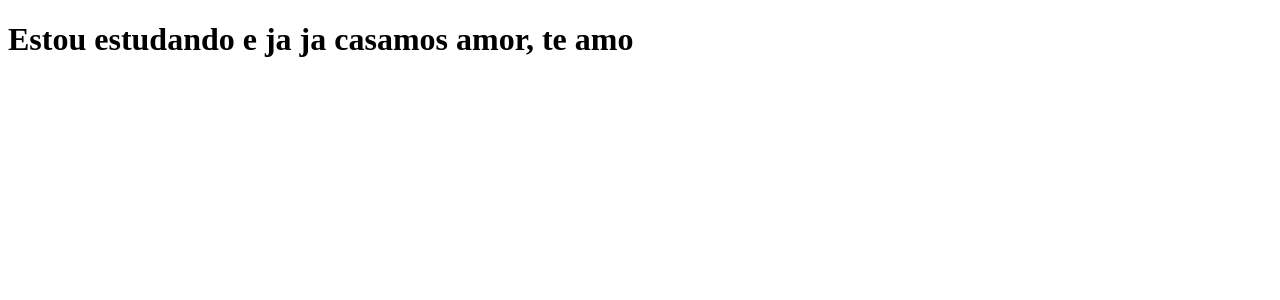
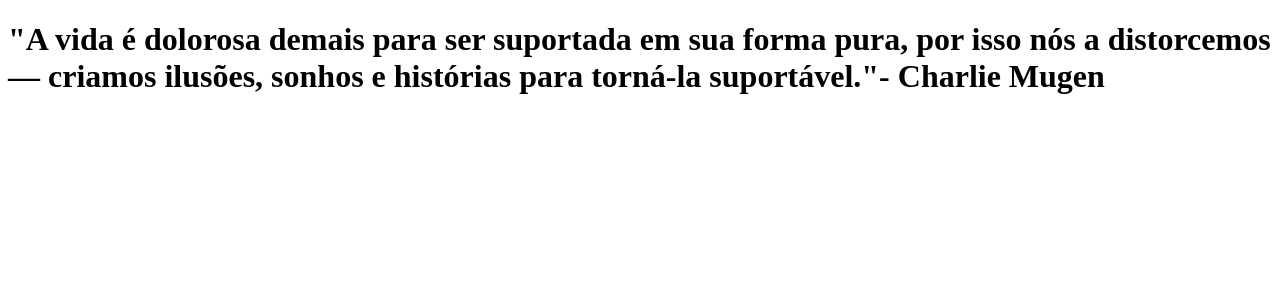
Before and after one commit to JamCS/clone-tabnews, a Next.js app: page / in a window 1280 px wide. Shown: the top 300 px of the page. Built offline with nearby package versions, Linux system fonts and the light colour scheme.

Commit message:
modifica o arquivo index.js

```diff
--- a/pages/index.js
+++ b/pages/index.js
@@ -1,5 +1,11 @@
 function Home() {
-  return <h1>Estou estudando e ja ja casamos amor, te amo</h1>;
+  return (
+    <h1>
+      "A vida é dolorosa demais para ser suportada em sua forma pura, por isso
+      nós a distorcemos — criamos ilusões, sonhos e histórias para torná-la
+      suportável."- Charlie Mugen
+    </h1>
+  );
 }
 
 export default Home;
```
